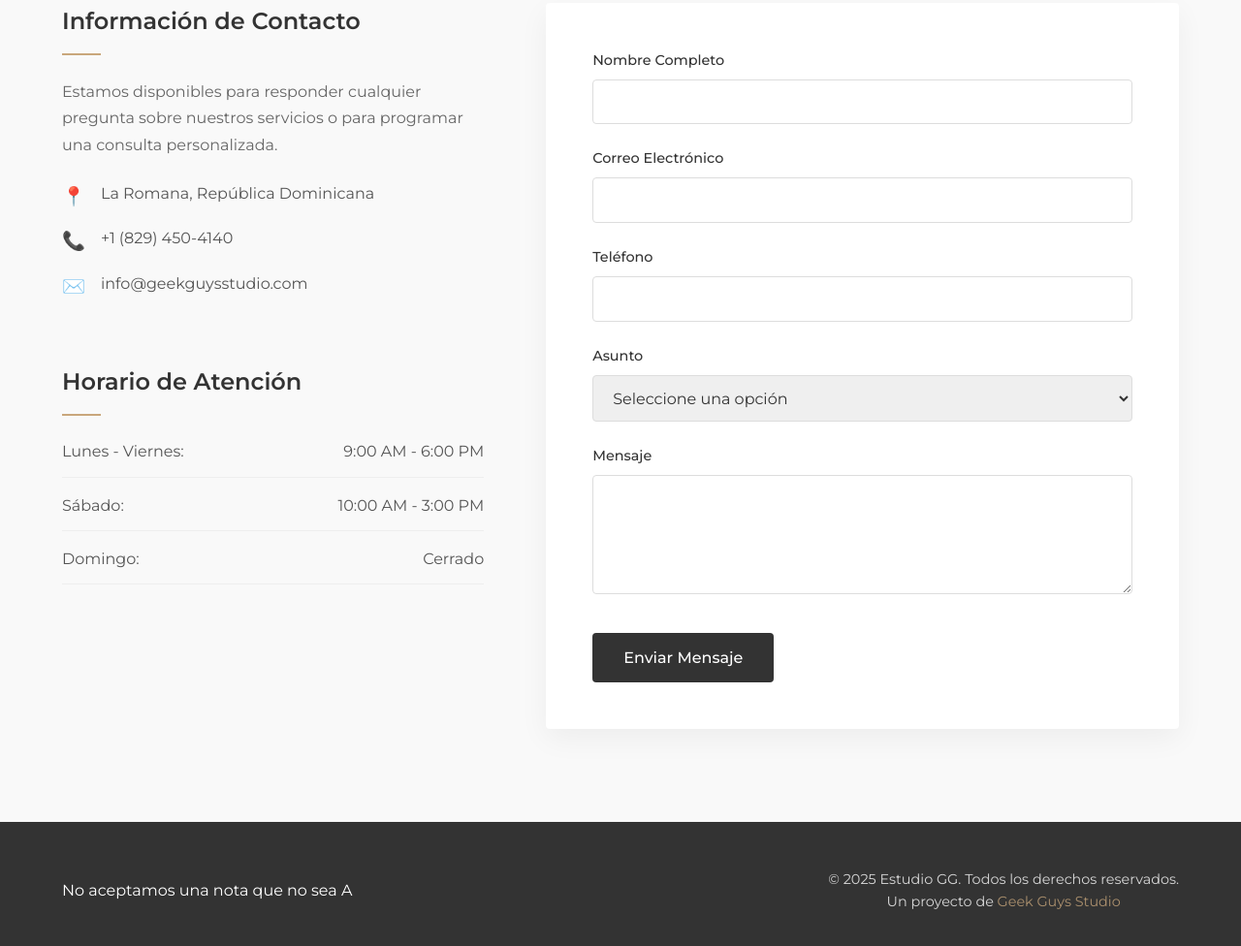
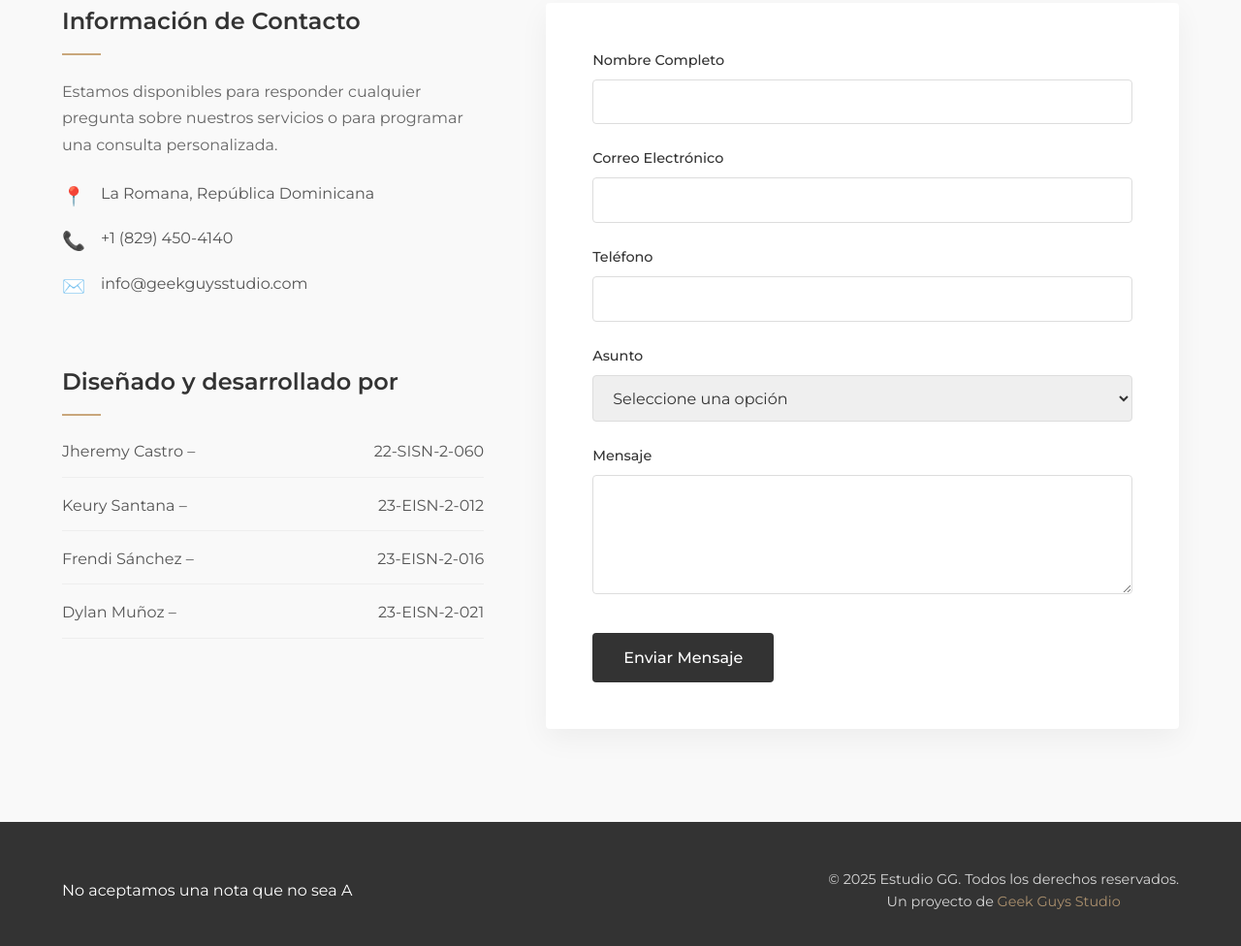
Before and after one commit to jheremois/proyecto-final-TSI, a plain HTML site: page index.html in a window 1280 px wide. Shown: the part 5283-6259 px from the top of the page at 97% size. Drawn offline with Linux system fonts and the light colour scheme.

Commit message:
Update index.html

```diff
--- a/index.html
+++ b/index.html
@@ -204,19 +204,24 @@
                     </div>
 
                     <div class="contact-info-item">
-                        <h3>Horario de Atención</h3>
+                        <h3>Diseñado y desarrollado por</h3>
                         <ul class="contact-hours">
                             <li>
-                                <span>Lunes - Viernes:</span>
-                                <span>9:00 AM - 6:00 PM</span>
+                                <span>Jheremy Castro – </span>
+                                <span>22-SISN-2-060</span>
                             </li>
                             <li>
-                                <span>Sábado:</span>
-                                <span>10:00 AM - 3:00 PM</span>
+                                <span>Keury Santana – </span>
+                                <span>23-EISN-2-012</span>
                             </li>
                             <li>
-                                <span>Domingo:</span>
-                                <span>Cerrado</span>
+                                <span>Frendi Sánchez – </span>
+                                <span>23-EISN-2-016</span>
+                            </li>
+                            </li>
+                            <li>
+                                <span>Dylan Muñoz – </span>
+                                <span>23-EISN-2-021</span>
                             </li>
                         </ul>
                     </div>
@@ -228,6 +233,7 @@
                             <label for="name">Nombre Completo</label>
                             <input type="text" id="name" name="name" required>
                         </div>
+
 
                         <div class="form-group">
                             <label for="email">Correo Electrónico</label>
@@ -242,6 +248,7 @@
                         <div class="form-group">
                             <label for="subject">Asunto</label>
                             <select id="subject" name="subject" required>
+
                                 <option value="" disabled selected>Seleccione una opción</option>
                                 <option value="calificacion">Calificación del Proyecto</option>
                                 <option value="cita">Programar una Cita</option>
```
